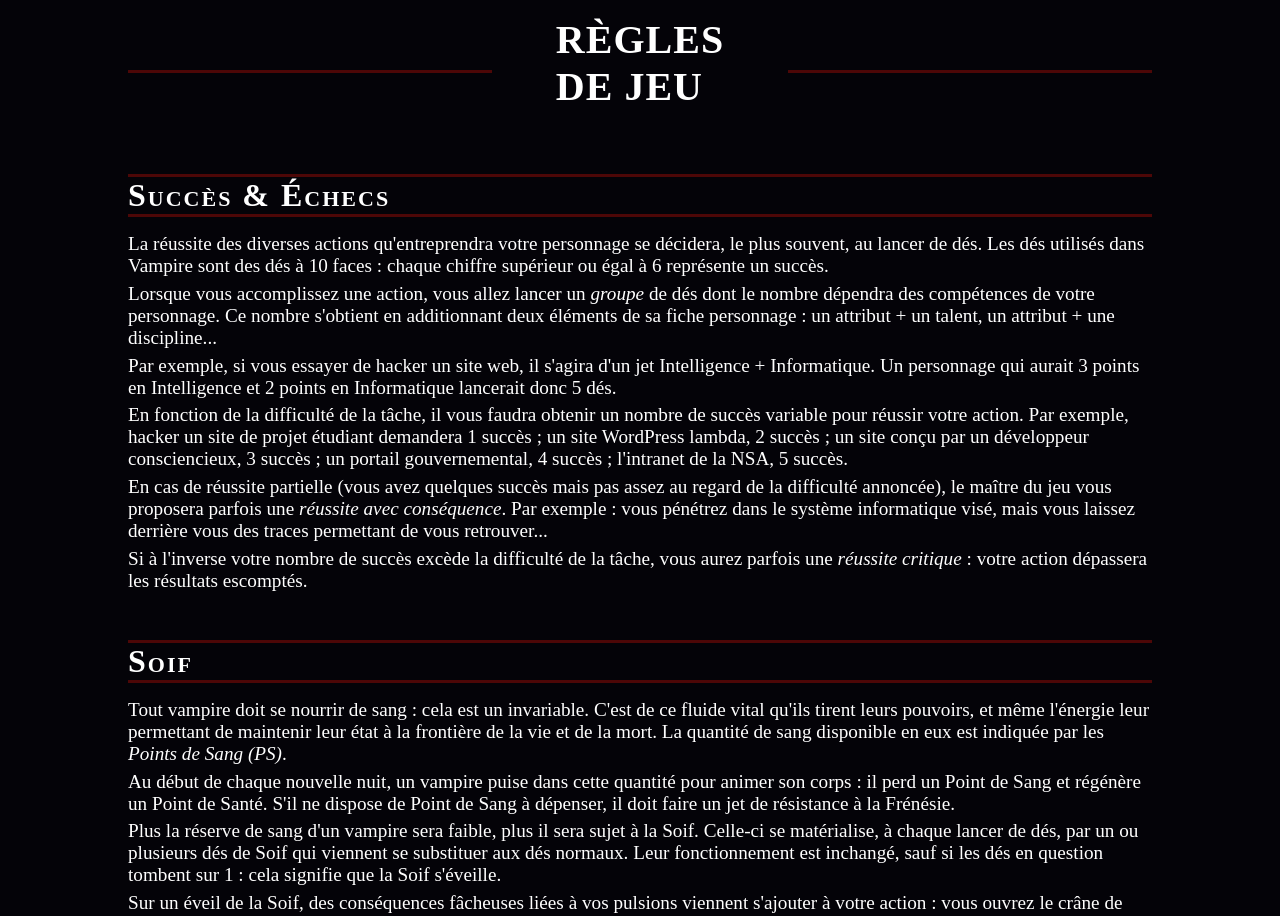
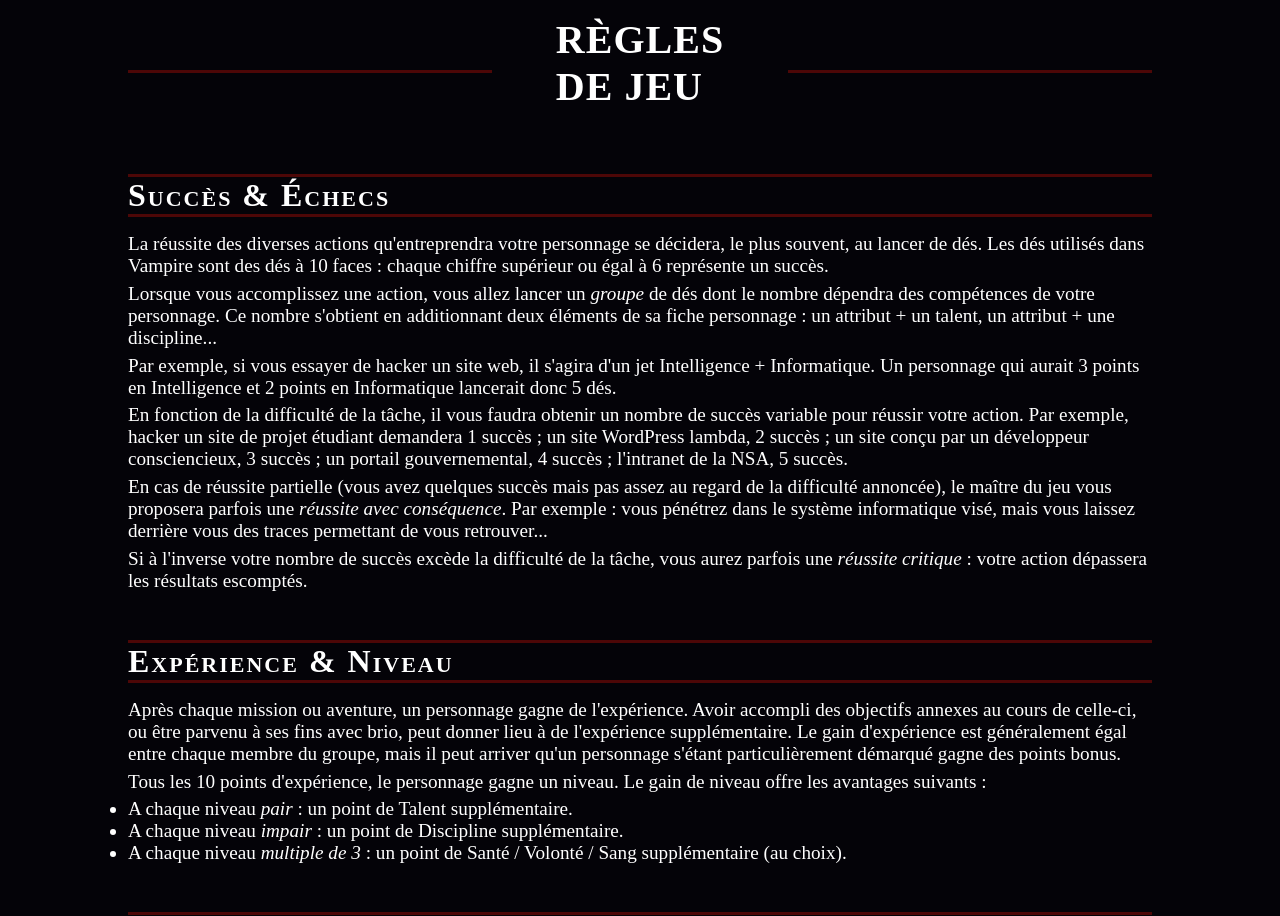
Before and after one commit to IrealCreation/vtm, a Next.js app: page /regles in a window 1280 px wide. Shown: the top 916 px of the page. Built offline with nearby package versions, Linux system fonts and the light colour scheme.

Commit message:
Régles : expérience et niveau

```diff
--- a/pages/regles.tsx
+++ b/pages/regles.tsx
@@ -22,6 +22,15 @@ export default function PageRegles() {
                 <p>En fonction de la difficulté de la tâche, il vous faudra obtenir un nombre de succès variable pour réussir votre action. Par exemple, hacker un site de projet étudiant demandera 1 succès ; un site WordPress lambda, 2 succès ; un site conçu par un développeur consciencieux, 3 succès ; un portail gouvernemental, 4 succès ; l'intranet de la NSA, 5 succès.</p>
                 <p>En cas de réussite partielle (vous avez quelques succès mais pas assez au regard de la difficulté annoncée), le maître du jeu vous proposera parfois une <em>réussite avec conséquence</em>. Par exemple : vous pénétrez dans le système informatique visé, mais vous laissez derrière vous des traces permettant de vous retrouver...</p>
                 <p>Si à l'inverse votre nombre de succès excède la difficulté de la tâche, vous aurez parfois une <em>réussite critique</em> : votre action dépassera les résultats escomptés.</p>
+
+                <h2>Expérience & Niveau</h2>
+                <p>Après chaque mission ou aventure, un personnage gagne de l'expérience. Avoir accompli des objectifs annexes au cours de celle-ci, ou être parvenu à ses fins avec brio, peut donner lieu à de l'expérience supplémentaire. Le gain d'expérience est généralement égal entre chaque membre du groupe, mais il peut arriver qu'un personnage s'étant particulièrement démarqué gagne des points bonus.</p>
+                <p>Tous les 10 points d'expérience, le personnage gagne un niveau. Le gain de niveau offre les avantages suivants :</p>
+                <ul>
+                    <li>A chaque niveau <em>pair</em> : un point de Talent supplémentaire.</li>
+                    <li>A chaque niveau <em>impair</em> : un point de Discipline supplémentaire.</li>
+                    <li>A chaque niveau <em>multiple de 3</em> : un point de Santé / Volonté / Sang supplémentaire (au choix).</li>
+                </ul>
 
                 <h2>Soif</h2>
                 <p>Tout vampire doit se nourrir de sang : cela est un invariable. C'est de ce fluide vital qu'ils tirent leurs pouvoirs, et même l'énergie leur permettant de maintenir leur état à la frontière de la vie et de la mort. La quantité de sang disponible en eux est indiquée par les <em>Points de Sang (PS)</em>.</p>
```
